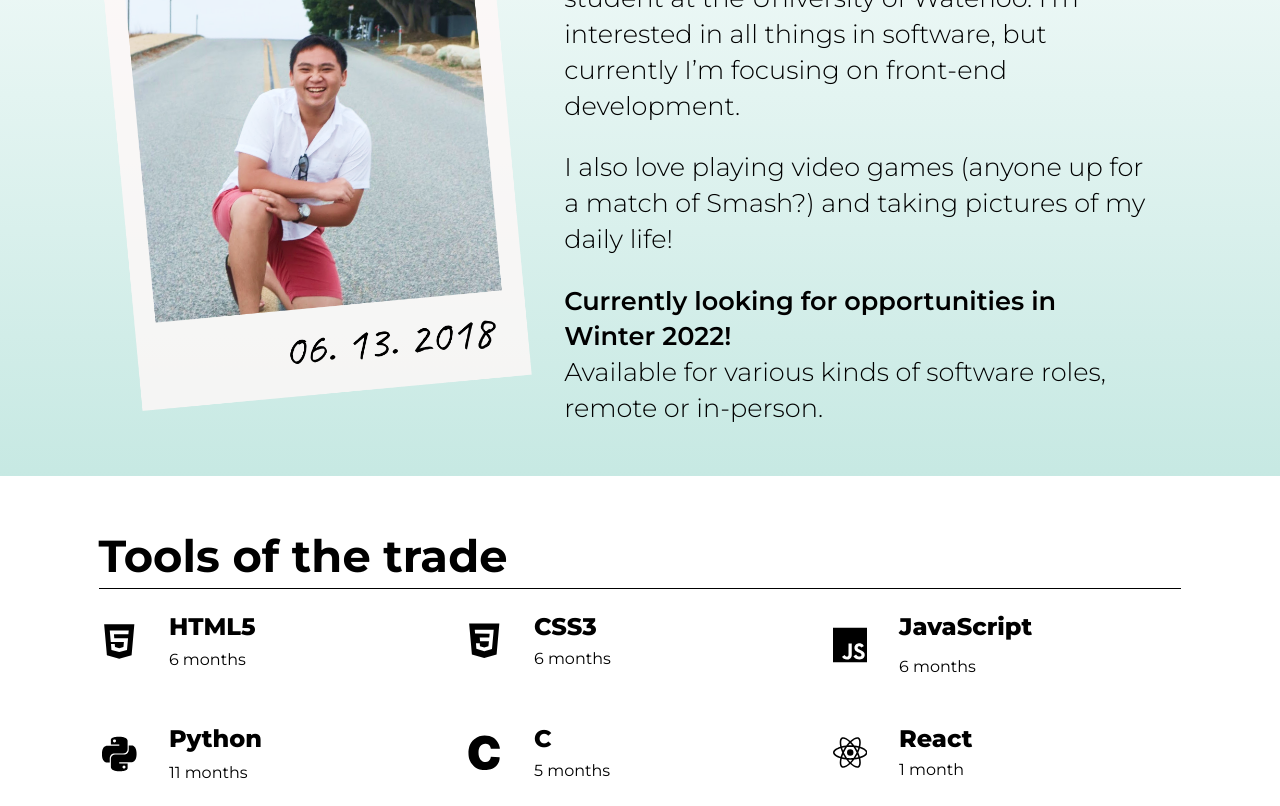
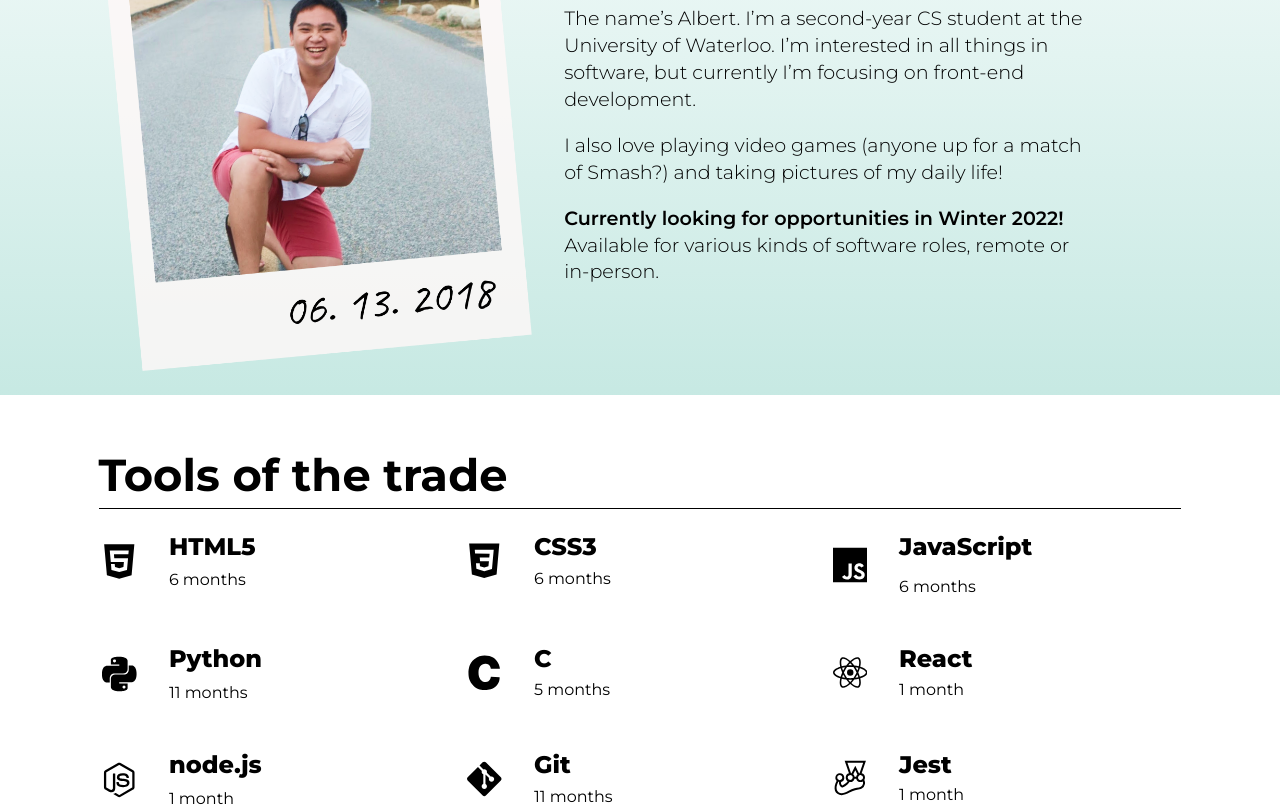
Before and after one commit to albertjlay/albert-lay, a React (Create React App) app: page / in a window 1280 px wide. Shown: the part 1080-1886 px from the top of the page. Built offline with nearby package versions, Linux system fonts and the light colour scheme.

Commit message:
Fix minor spacing and sizing issues

```diff
--- a/src/components/About.module.css
+++ b/src/components/About.module.css
@@ -32,7 +32,7 @@
   .about .content {
     display: flex;
     justify-content: flex-start;
-
+    align-items: center;
     text-align: left;
     padding: 1.5em 5%;
   }
@@ -40,15 +40,15 @@
     width: 40%;
     height: 40%;
     margin: 0;
-    align-self: center;
   }
   .about .content h3 {
     margin: 0;
     padding: 0 5%;
   }
   .about .content p {
+    width: 80%;
     align-self: flex-start;
     margin: 1em 0;
-    font-size: 2vw;
+    font-size: 1.5vw;
   }
 }
--- a/src/components/Skills/SkillList.module.css
+++ b/src/components/Skills/SkillList.module.css
@@ -2,6 +2,7 @@
   padding: 0 5vw;
   display: grid;
   grid-gap: 20px;
+  padding-bottom: 4vh;
 }
 
 @media (min-width: 800px) {
```
